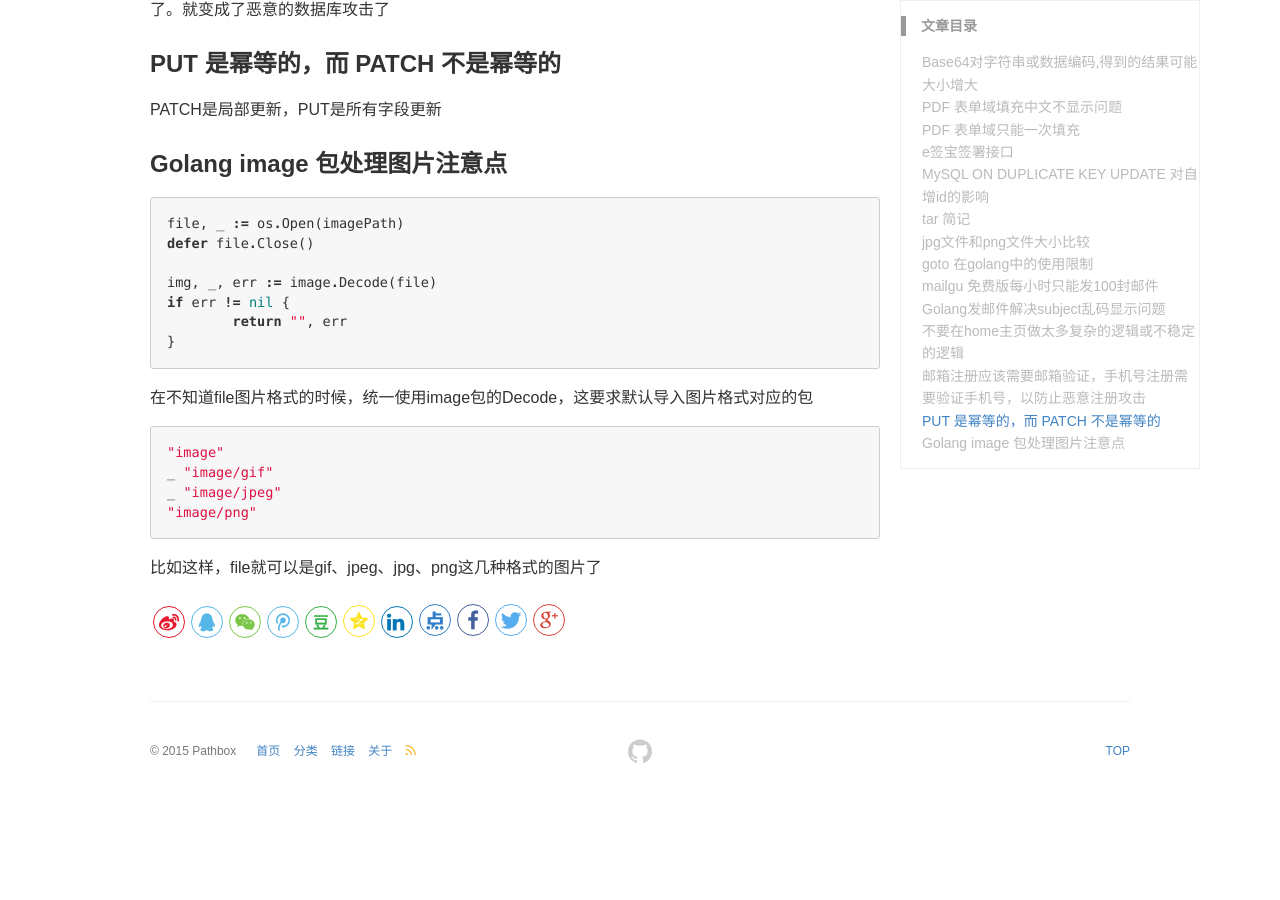
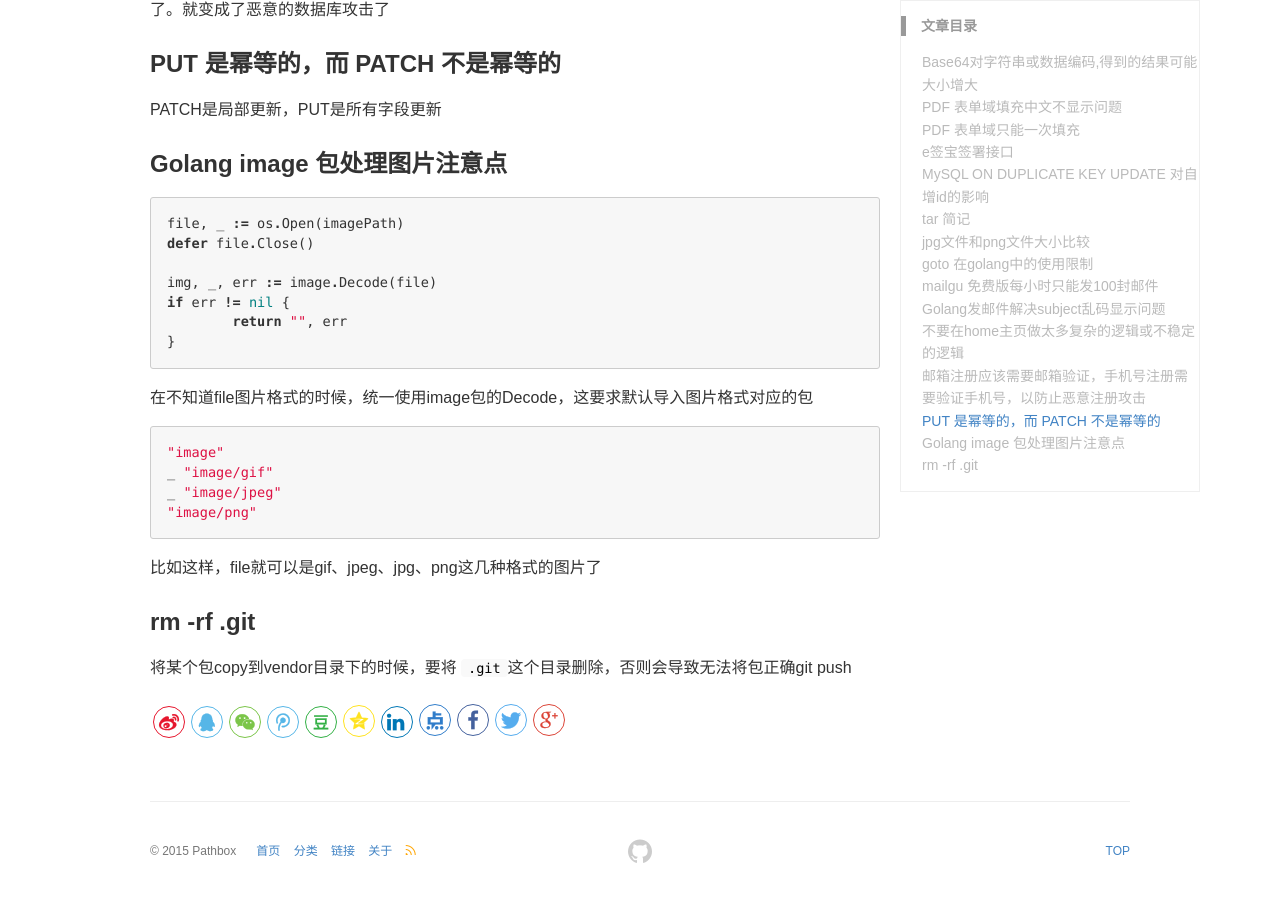
Before and after one commit to pathbox/pathbox.github.io, a Jekyll site: the page built from _posts/2018-11-20-work-summary-in-UCloud-21.md, in a window 1280 px wide and 900 px high, scrolled down 3025 px. Built offline with Jekyll 4.4.1, drawn with Linux system fonts in a browser that asks for light colours; before the commit the page ends 3825 px from its top, so only the background shows below that.

Commit message:
将某个包copy到vendor目录下的时候，要将 `.git`这个目录删除，否则会导致无法将包正确git push

````diff
--- a/_posts/2018-11-20-work-summary-in-UCloud-21.md
+++ b/_posts/2018-11-20-work-summary-in-UCloud-21.md
@@ -150,3 +150,6 @@ _ "image/jpeg"
 "image/png"
 ```
 比如这样，file就可以是gif、jpeg、jpg、png这几种格式的图片了
+
+### rm -rf .git
+将某个包copy到vendor目录下的时候，要将 `.git`这个目录删除，否则会导致无法将包正确git push
````
